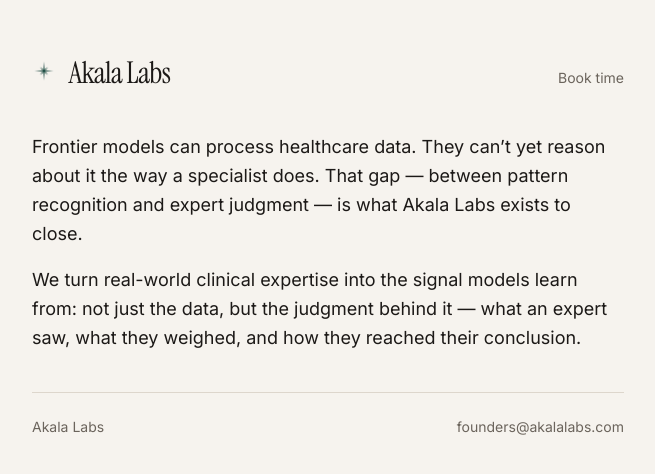
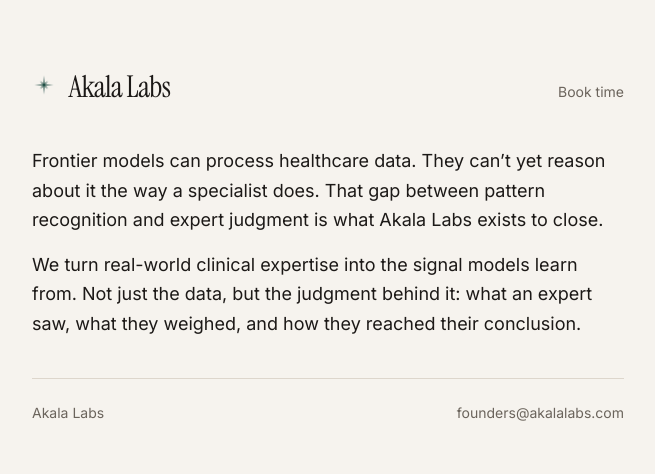
Before and after one commit to sk28832/akala-labs, a Next.js app: page / in a window 1280 px wide. Shown: the part 154-628 px from the top of the page, without its empty margins (312-967 px from the left). Built offline with nearby package versions, Linux system fonts and the light colour scheme.

Commit message:
kill em dashes

```diff
--- a/app/page.tsx
+++ b/app/page.tsx
@@ -28,13 +28,12 @@
         <main className="reveal reveal-1 mt-9 space-y-4 text-base leading-relaxed text-foreground sm:mt-10 sm:text-lg">
           <p>
             Frontier models can process healthcare data. They can’t yet reason
-            about it the way a specialist does. That gap — between pattern
-            recognition and expert judgment — is what Akala Labs exists to
-            close.
+            about it the way a specialist does. That gap between pattern
+            recognition and expert judgment is what Akala Labs exists to close.
           </p>
           <p>
             We turn real-world clinical expertise into the signal models learn
-            from: not just the data, but the judgment behind it — what an expert
+            from. Not just the data, but the judgment behind it: what an expert
             saw, what they weighed, and how they reached their conclusion.
           </p>
         </main>
```
